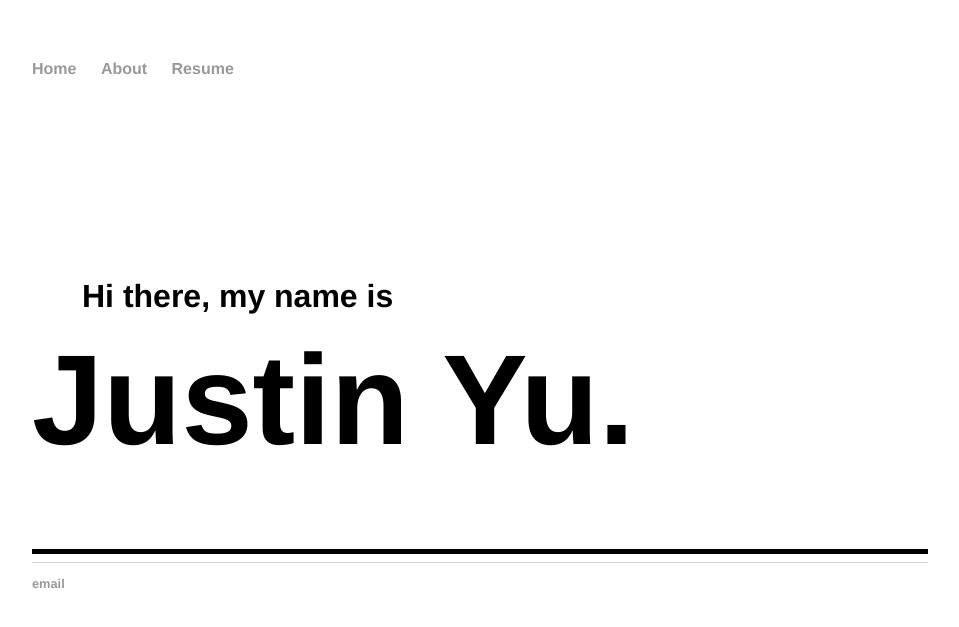
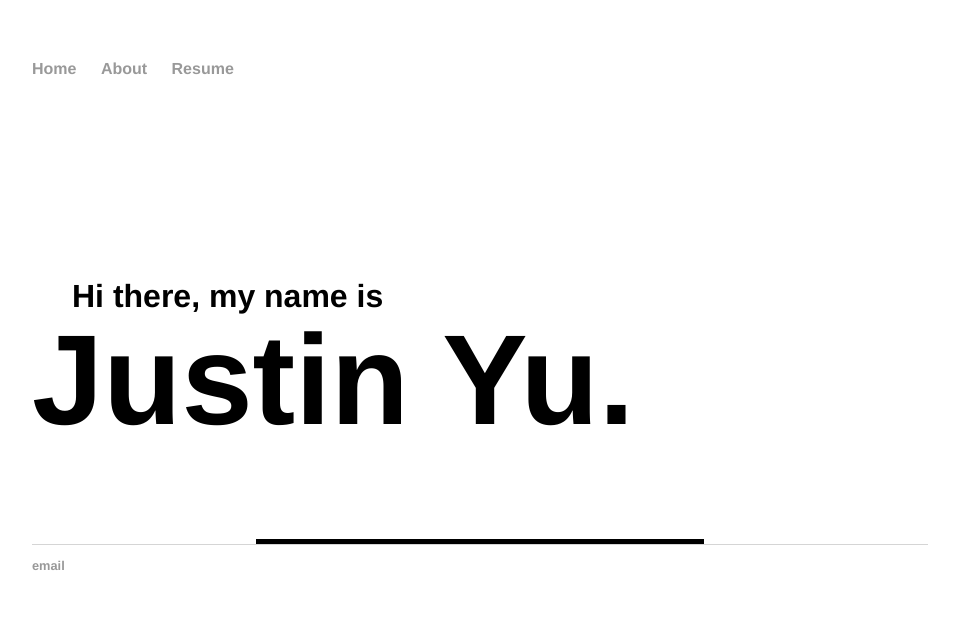
Before and after one commit to justinjelly/justinjelly.github.io, a Jekyll site: the page built from index.html, in a window 1280 px wide. Shown: the top 627 px of the page, without its empty margins (160-1119 px from the left). Built offline with Jekyll 4.4.1, drawn with Linux system fonts in a browser that asks for light colours.

Commit message:
Update index.html

```diff
--- a/index.html
+++ b/index.html
@@ -3,7 +3,7 @@ layout: default
 title: Justin Yu
 ---
 <div class="blurb">
-	<h1 style="font-size:2em; margin-top: 200px; margin-left: 50px;">Hi there, my name is</h1>
-	<h1 style="font-size:8em; margin-top: -10px;">Justin Yu.</h1>
-	<hr style="height:5px; border-width:0; color:black; background-color:black; margin-top: -10px;">
+	<h1 style="font-size:2em; margin-top: 200px; margin-left: 40px;">Hi there, my name is</h1>
+	<h1 style="font-size:8em; margin-top: -30px;">Justin Yu.</h1>
+	<hr style="height:5px; border-width:0; color:black; background-color:black; margin-top:-100px; width:50%; margin: 0 auto;">
 </div><!-- /.blurb -->
```
